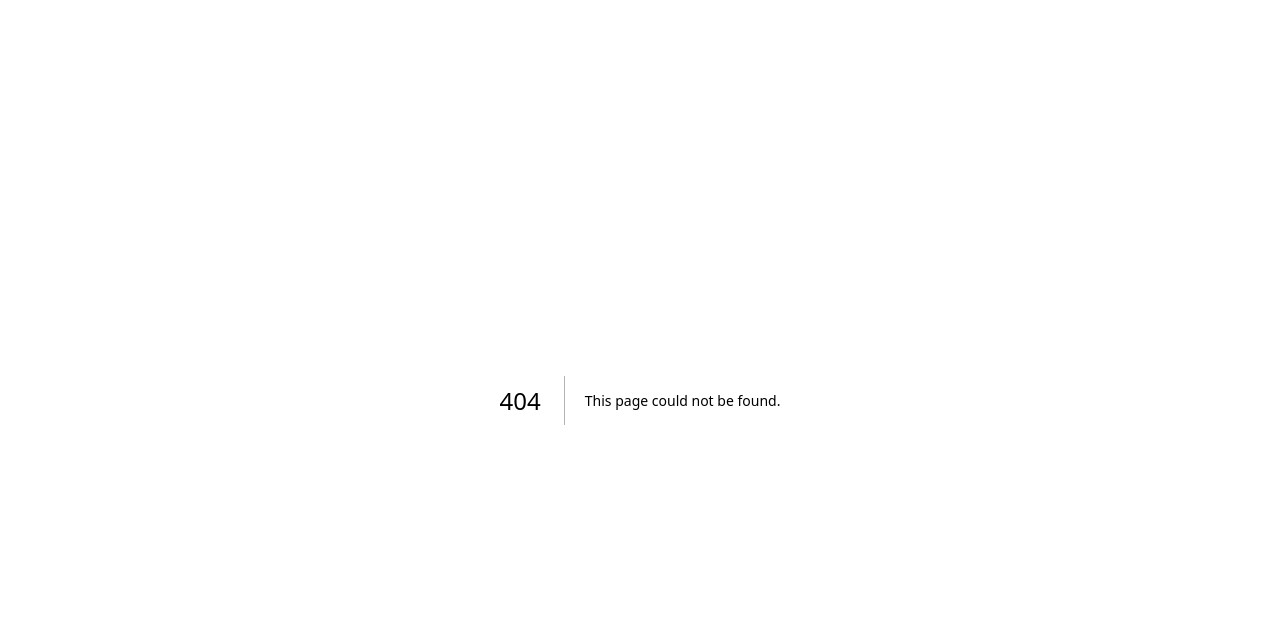
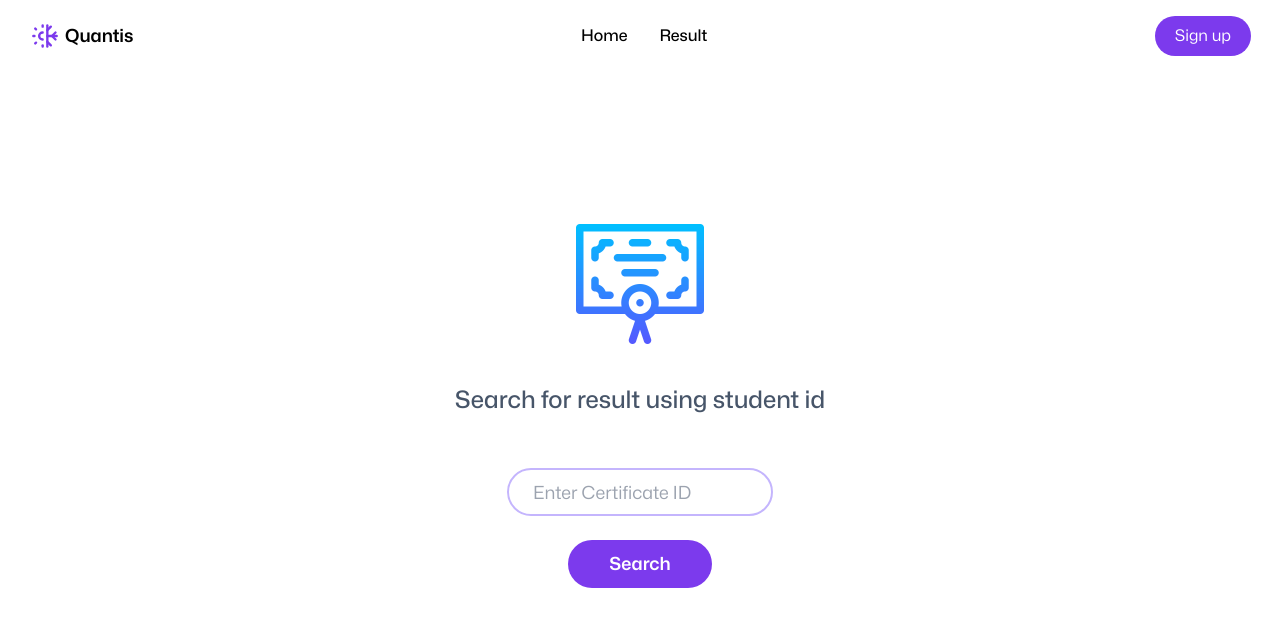
Before and after one commit to Koushik1311/result-management-system, a Next.js app: page /result in a window 1280 px wide. Before the commit this address had no page. Shown: the top 626 px of the page. Built offline with nearby package versions, Linux system fonts and the light colour scheme; no server answers.

Commit message:
result page

```diff
--- /dev/null
+++ b/app/(base)/result/page.tsx
@@ -0,0 +1,26 @@
+import ResultSearch from "@/components/global/ResultSearch";
+import Image from "next/image";
+
+export default function ResultPage() {
+  return (
+    <div className="h-[90vh] flex items-center justify-center">
+      <div className="flex flex-col items-center gap-1">
+        <Image
+          src="/certificate_icon.png"
+          alt="certificate icon"
+          width={200}
+          height={200}
+          quality={100}
+          priority={true}
+          className="w-32 h-auto"
+        />
+
+        <h2 className="mt-8 mb-6 text-slate-600 text-2xl font-medium text-center">
+          Search for result using student id
+        </h2>
+
+        <ResultSearch />
+      </div>
+    </div>
+  );
+}
```
